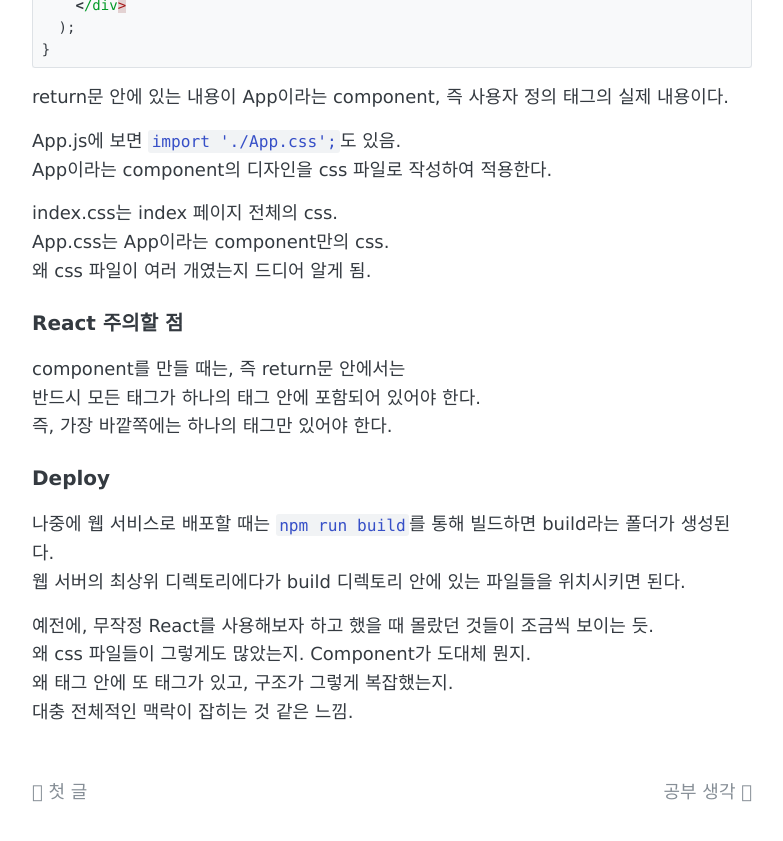
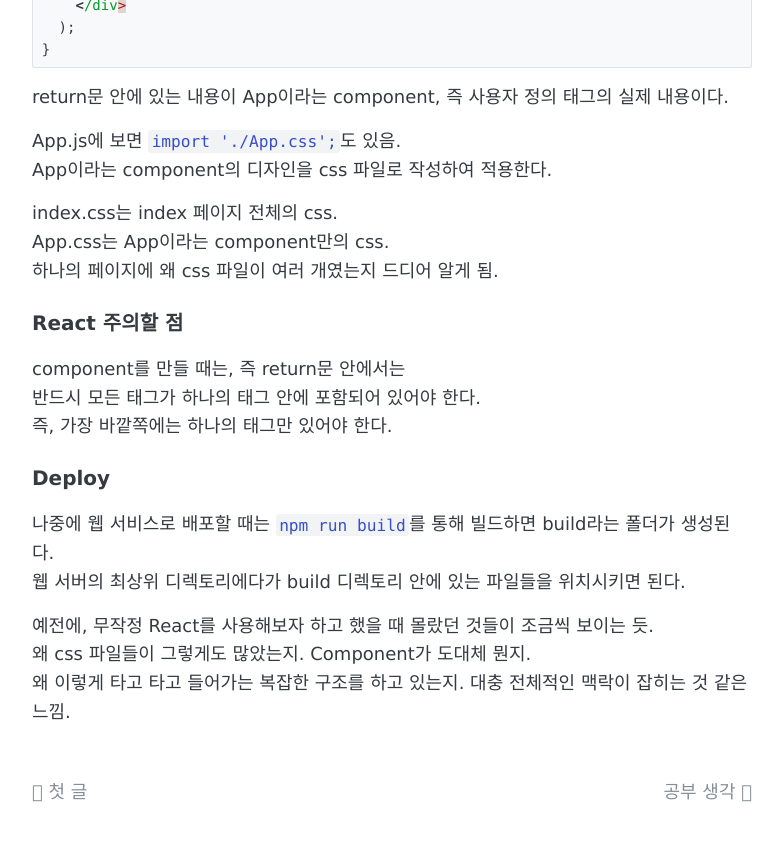
Before and after one commit to iborymagic/iborymagic.github.io, a Jekyll site: the page built from _posts/2020-06-22-React-Day-1.md, in a window 1280 px wide and 900 px high, scrolled down 2089 px. Shown: the top 841 px of the window, without its empty margins (248-1031 px from the left). Built offline with Jekyll 4.4.1, drawn with Linux system fonts in a browser that asks for light colours.

Commit message:
last mod

```diff
--- a/_posts/2020-06-22-React-Day-1.md
+++ b/_posts/2020-06-22-React-Day-1.md
@@ -85,7 +85,7 @@ App이라는 component의 디자인을 css 파일로 작성하여 적용한다.
 
 index.css는 index 페이지 전체의 css.
 App.css는 App이라는 component만의 css.
-왜 css 파일이 여러 개였는지 드디어 알게 됨.
+하나의 페이지에 왜 css 파일이 여러 개였는지 드디어 알게 됨.
 
 ### React 주의할 점
 component를 만들 때는, 즉 return문 안에서는
@@ -98,5 +98,5 @@ component를 만들 때는, 즉 return문 안에서는
 
 예전에, 무작정 React를 사용해보자 하고 했을 때 몰랐던 것들이 조금씩 보이는 듯.
 왜 css 파일들이 그렇게도 많았는지. Component가 도대체 뭔지.
-왜 태그 안에 또 태그가 있고, 구조가 그렇게 복잡했는지.
+왜 이렇게 타고 타고 들어가는 복잡한 구조를 하고 있는지.
 대충 전체적인 맥락이 잡히는 것 같은 느낌.
```
